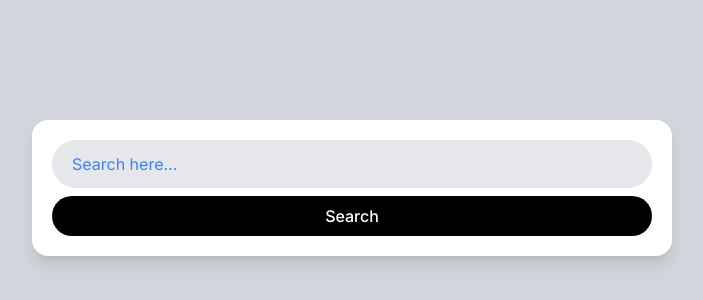
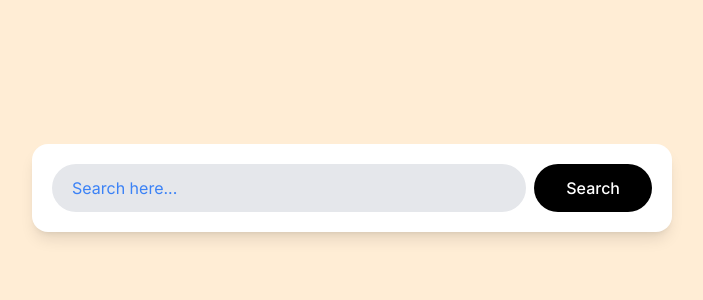
Before and after one commit to JHKIMS/carrot-practice, a Next.js app: page / in a window 1280 px wide. Shown: the part 212-512 px from the top of the page, without its empty margins (288-991 px from the left). Built offline with nearby package versions, Linux system fonts and the light colour scheme.

Commit message:
feat: tailwind을 이용한 간단한 반응형 디자인

```diff
--- a/app/page.tsx
+++ b/app/page.tsx
@@ -1,13 +1,13 @@
 export default function Home() {
   return (
-    <main className="bg-gray-300 h-screen flex items-center justify-center p-5">
-      <div className="bg-white shadow-lg p-5 rounded-2xl w-full max-w-screen-sm flex flex-col gap-2">
+    <main className="bg-gray-300 h-screen flex items-center justify-center p-5 sm:bg-red-100 md:bg-green-100 lg:bg-cy-100 xl:bg-orange-100 2xl:bg-purple-100">
+      <div className="bg-white shadow-lg p-5 rounded-2xl w-full max-w-screen-sm flex flex-col md:flex-row gap-2">
         <input
           className="w-full rounded-full h-12 bg-gray-200 pl-5 outline-none ring ring-transparent focus:ring-orange-500 focus:ring-offset-2 transition-shadow placeholder:text-blue-500 "
           type="text"
           placeholder="Search here..."
         />
-        <button className="bg-black text-white py-2 rounded-full active:scale-90 transition-transform font-medium focus:scale-90 outline-none">
+        <button className="bg-black text-white py-2 rounded-full active:scale-90 transition-transform font-medium focus:scale-90 outline-none md:px-8">
           Search
         </button>
       </div>
```
Also changed, not shown: package.json (+6 -5 lines), 1 other file (tests, documents, lock files or other folders).
